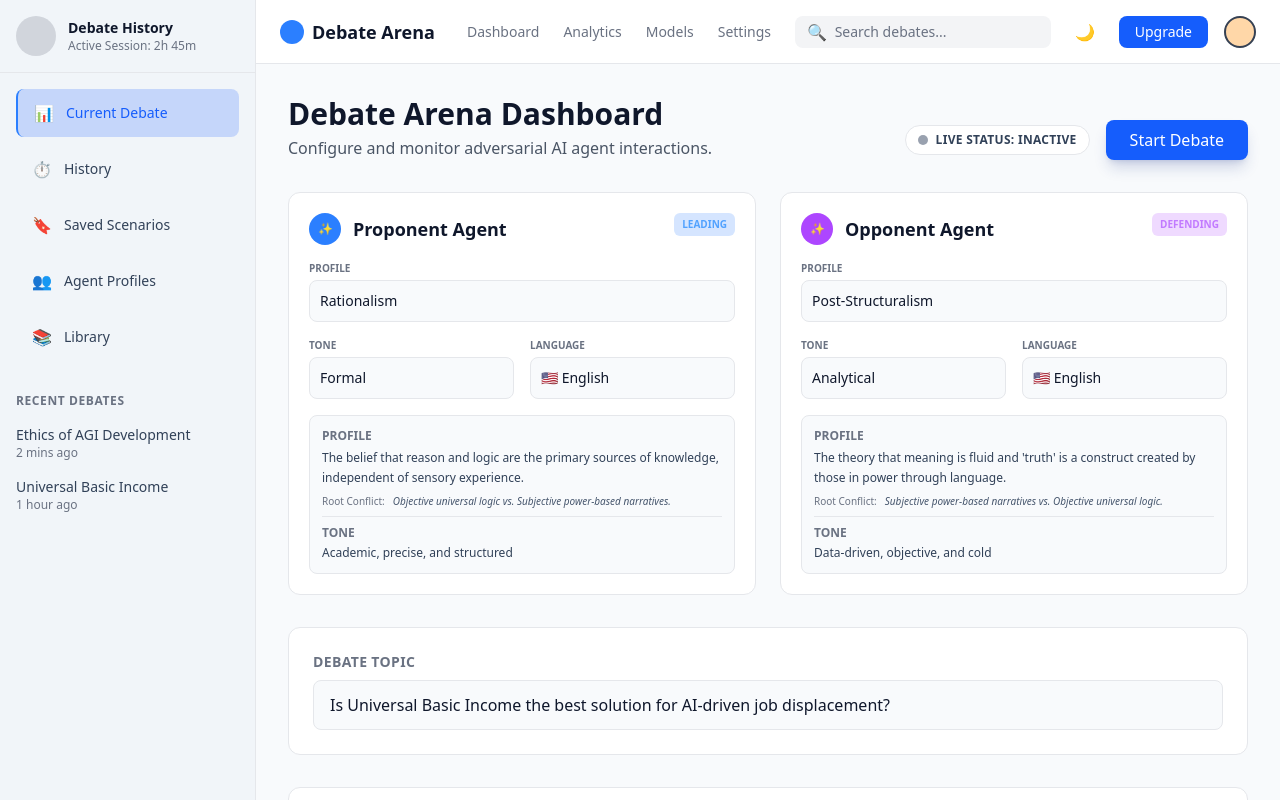
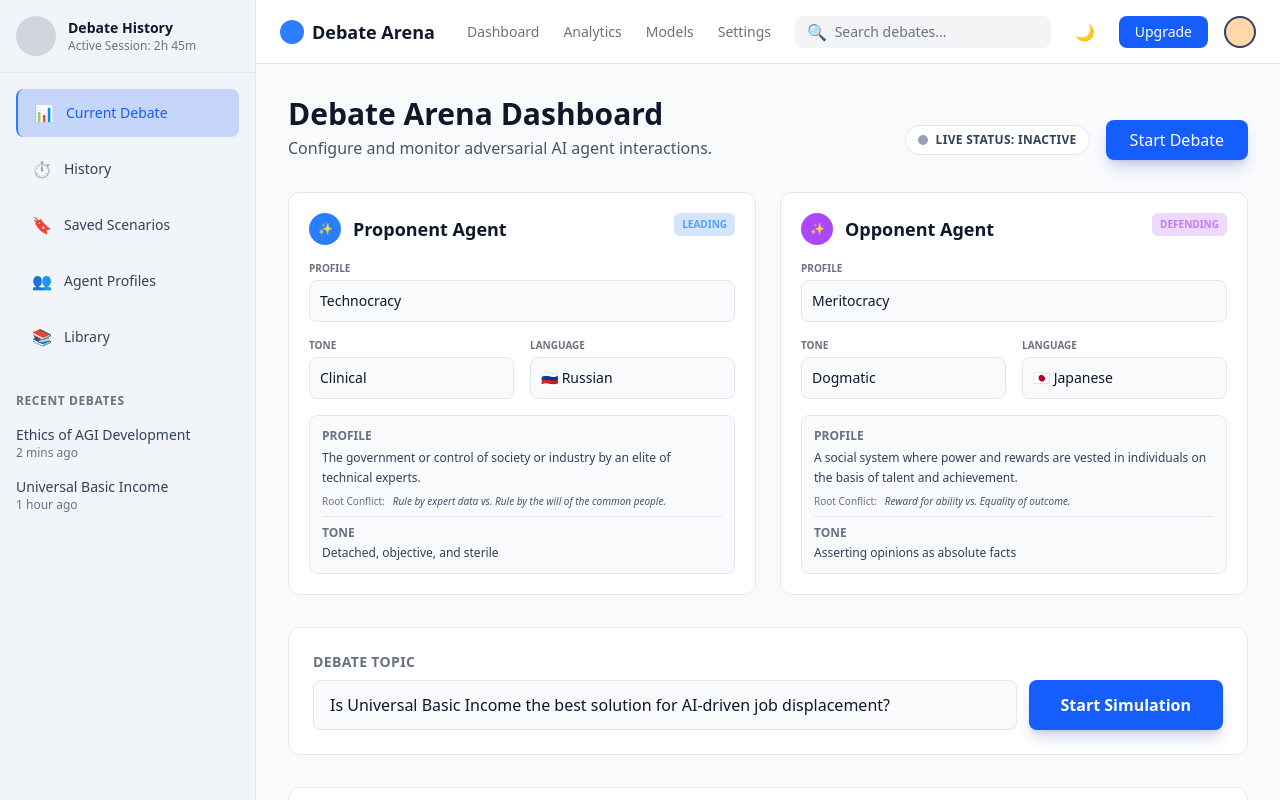
Before and after one commit to michaelnce/AgonAI, a React app in the folder frontend/: page / in a window 1280 px wide. Shown: the top 800 px of the page. Built offline with nearby package versions, Linux system fonts and the light colour scheme; the HTML template or start-up script is replaced by a standard one.

Commit message:
feat(ui): Randomize initial agent configuration

```diff
--- a/frontend/src/App.tsx
+++ b/frontend/src/App.tsx
@@ -24,6 +24,9 @@ interface VerdictData {
   reasoning: string;
 }
 
+// Utility for random selection
+const getRandomItem = <T,>(arr: T[]): T => arr[Math.floor(Math.random() * arr.length)];
+
 function App() {
   const [topic, setTopic] = useState("Is Universal Basic Income the best solution for AI-driven job displacement?");
   const [messages, setMessages] = useState<Message[]>([]);
@@ -31,14 +34,18 @@ function App() {
   const [pendingSpeaker, setPendingSpeaker] = useState<string | null>(null);
   const [verdict, setVerdict] = useState<VerdictData | null>(null);
 
-  // Agent Configuration State
-  const [proponentProfile, setProponentProfile] = useState(profilesData[0].Movement);
-  const [proponentTone, setProponentTone] = useState(tonesData[0].tone);
-  const [proponentLanguage, setProponentLanguage] = useState(languagesData[0].name);
+  // Agent Configuration State - Randomized Defaults
+  // Ensure distinct profiles for interesting debate
+  const initialPropProfile = getRandomItem(profilesData);
+  const initialOppProfile = getRandomItem(profilesData.filter(p => p.Movement !== initialPropProfile.Movement));
 
-  const [opponentProfile, setOpponentProfile] = useState(profilesData[1].Movement);
-  const [opponentTone, setOpponentTone] = useState(tonesData[1].tone);
-  const [opponentLanguage, setOpponentLanguage] = useState(languagesData[0].name);
+  const [proponentProfile, setProponentProfile] = useState(initialPropProfile.Movement);
+  const [proponentTone, setProponentTone] = useState(getRandomItem(tonesData).tone);
+  const [proponentLanguage, setProponentLanguage] = useState(getRandomItem(languagesData).name);
+
+  const [opponentProfile, setOpponentProfile] = useState(initialOppProfile.Movement);
+  const [opponentTone, setOpponentTone] = useState(getRandomItem(tonesData).tone);
+  const [opponentLanguage, setOpponentLanguage] = useState(getRandomItem(languagesData).name);
 
   const eventSourceRef = useRef<EventSource | null>(null);
 
@@ -193,17 +200,26 @@ function App() {
               disabled={status === 'debating'}
             />            </div>
 
+
           {/* Topic Configuration - Visible when idle */}
           {status === 'idle' && (
             <div className="mb-8 bg-white dark:bg-[#1E293B] border border-gray-200 dark:border-gray-700 rounded-xl p-6">
               <label className="block text-sm font-bold text-gray-500 dark:text-gray-400 mb-2 uppercase tracking-wide">Debate Topic</label>
+              <div className="flex gap-3">
                 <input
                   type="text"
                   value={topic}
                   onChange={(e) => setTopic(e.target.value)}
-                  className="w-full bg-slate-50 dark:bg-[#0F172A] border border-gray-200 dark:border-gray-700 rounded-lg px-4 py-3 text-slate-900 dark:text-white focus:outline-none focus:border-blue-500 transition-colors"
+                  className="flex-1 bg-slate-50 dark:bg-[#0F172A] border border-gray-200 dark:border-gray-700 rounded-lg px-4 py-3 text-slate-900 dark:text-white focus:outline-none focus:border-blue-500 transition-colors"
                   placeholder="Enter a controversial topic for the agents to debate..."
                 />
+                <button
+                  onClick={startDebate}
+                  className="bg-blue-600 hover:bg-blue-700 text-white px-8 py-3 rounded-lg font-bold transition-all shadow-lg shadow-blue-900/20 hover:scale-105 active:scale-95 whitespace-nowrap"
+                >
+                  Start Simulation
+                </button>
+              </div>
             </div>
           )}
 
```
Also changed, not shown: 1 other file (tests, documents, lock files or other folders). Lines whose indentation alone changed are shown as unchanged.
